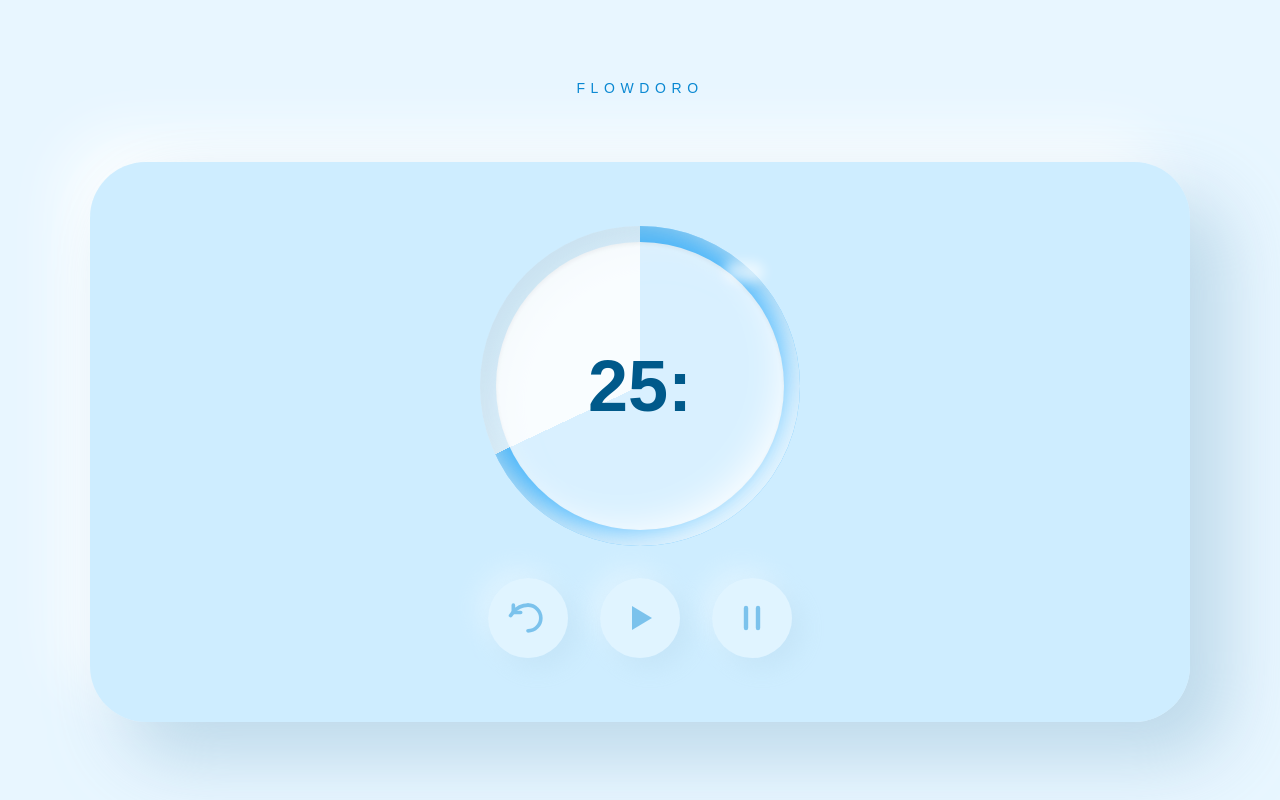
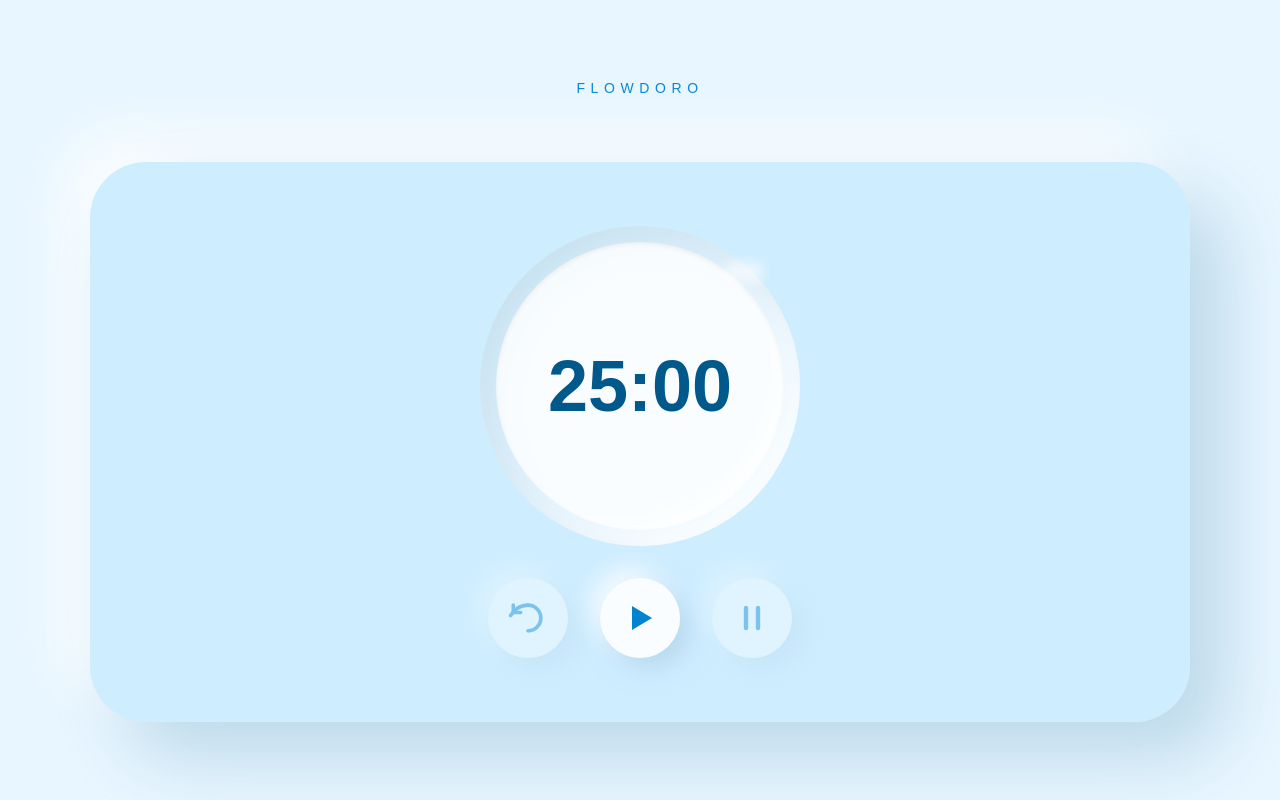
Before and after one commit to yt-catpaw/flowdoro, a Next.js app: page / in a window 1280 px wide. Built offline with nearby package versions, Linux system fonts and the light colour scheme.

Commit message:
HomeページでTimerViewを呼び出すように変更

```diff
--- a/app/page.tsx
+++ b/app/page.tsx
@@ -1,11 +1,4 @@
-import TimerControls from "@/components/TimerControls";
-import TimerDial from "@/components/timer/TimerDial";
-
-const focusMinutes = 25;
-const progress = 0.68;
-
-const cardShadow =
-  "35px 35px 70px rgba(165, 201, 223, 0.65), -25px -25px 60px rgba(255, 255, 255, 0.9)";
+import TimerView from "@/features/timer/TimerView";
 
 export default function Home() {
   return (
@@ -17,16 +10,7 @@ export default function Home() {
           </p>
         </header>
 
-        <div
-          className="w-full rounded-[48px] bg-[#c8ecff]/80 px-10 py-12 shadow-2xl sm:px-16 lg:rounded-[56px] lg:px-24 lg:py-16"
-          style={{ boxShadow: cardShadow }}
-        >
-          <div className="flex flex-col items-center gap-8">
-            <TimerDial minutes={focusMinutes} progress={progress} />
-
-            <TimerControls />
-          </div>
-        </div>
+        <TimerView />
       </div>
     </div>
   );
```
